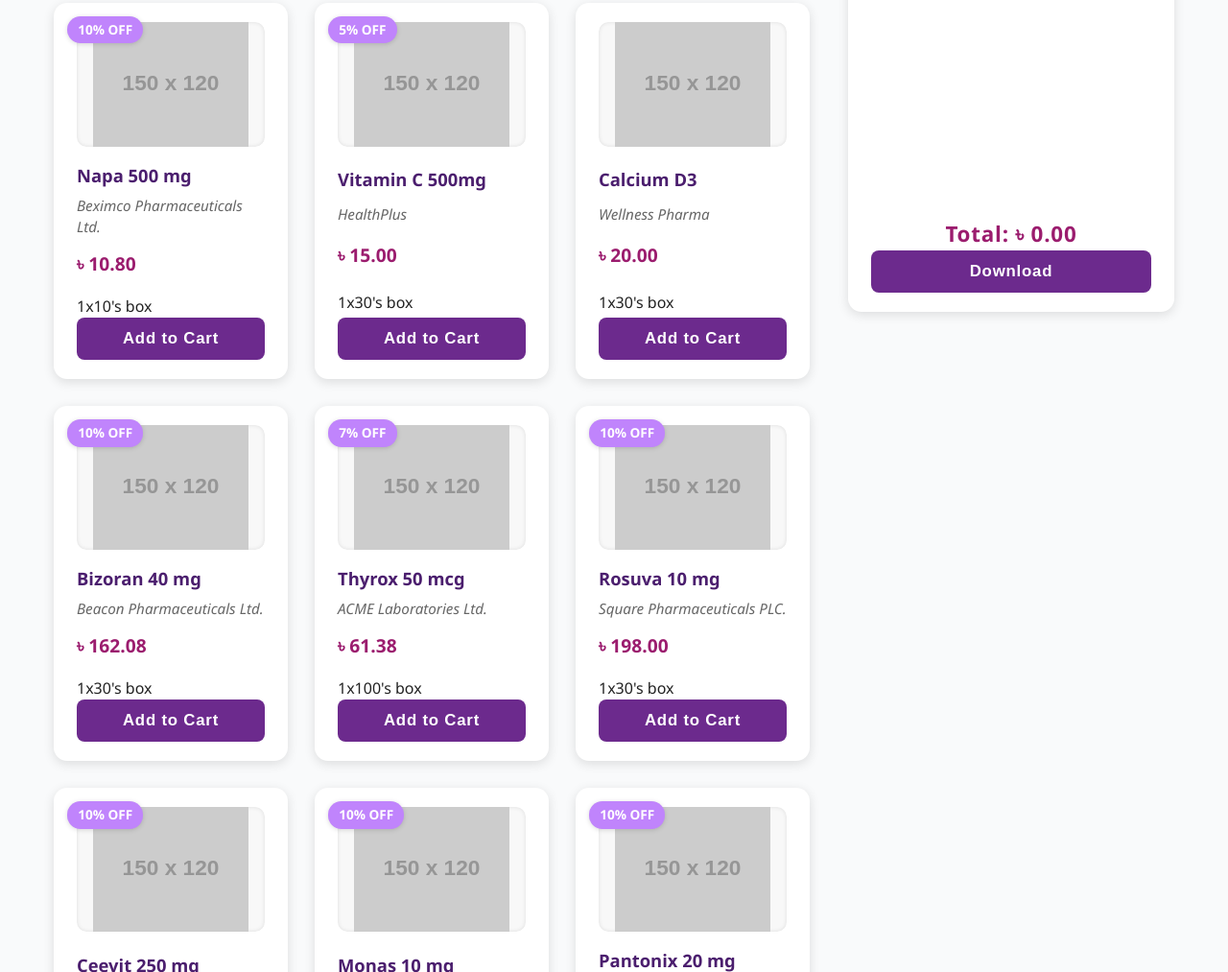
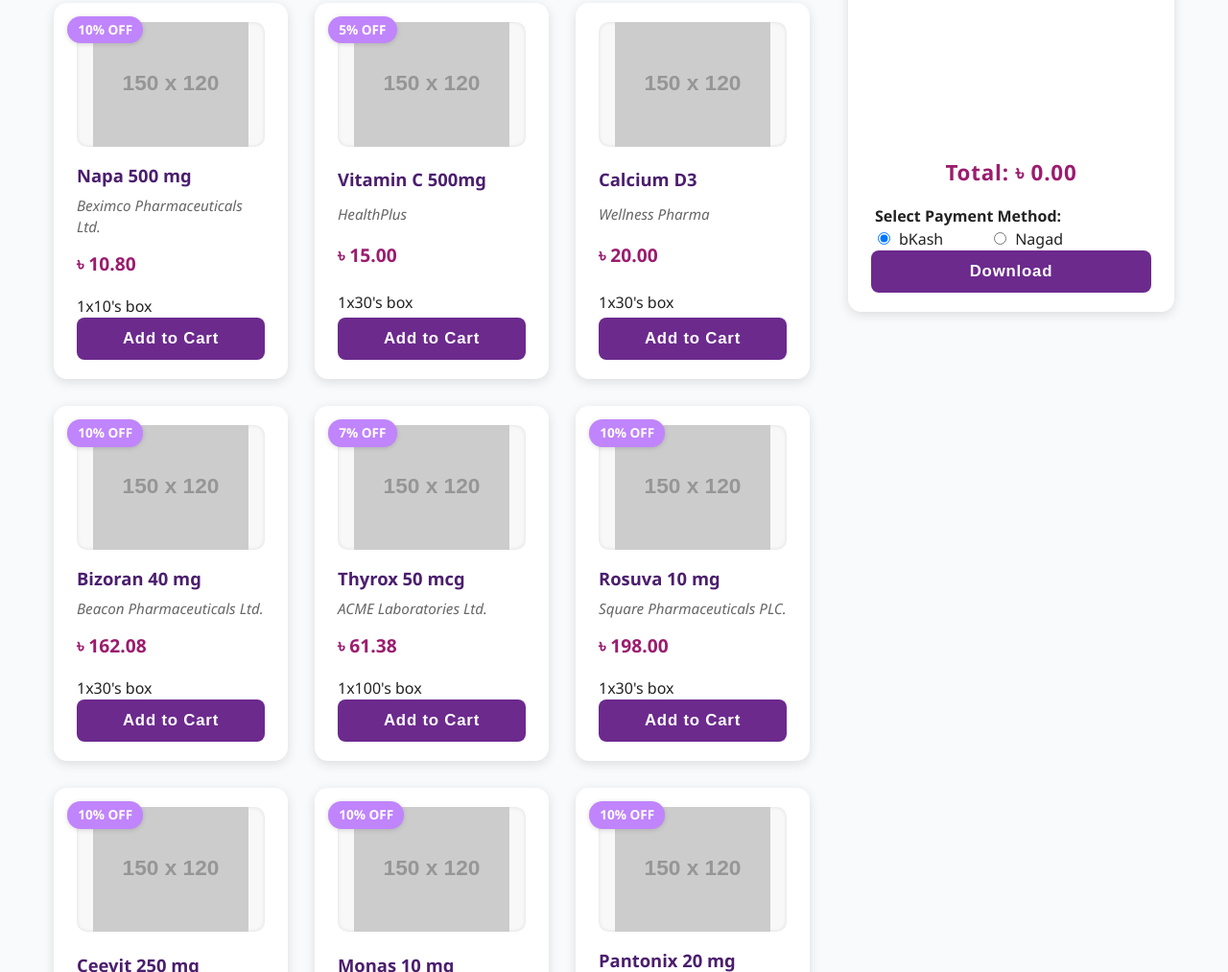
Before and after one commit to arafat11223/online-emergency-medical-services, a plain HTML site: page online_pharmacy.html in a window 1280 px wide. Shown: the part 753-1766 px from the top of the page at 96% size. Drawn offline with nearby package versions, Linux system fonts and the light colour scheme; placeholder pictures from the web are drawn by us.

Commit message:
final update

```diff
--- a/css/online_pharmacy.css
+++ b/css/online_pharmacy.css
@@ -348,3 +348,35 @@ header {
   }
 
 }
+.cart fieldset {
+  width: 100%;
+  max-width: 100%;
+  box-sizing: border-box;
+  margin-top: 1rem;
+  border: none;
+  padding: 0;
+  display: flex;
+  flex-wrap: nowrap;        /* prevent wrapping */
+  gap: 2rem;                /* space between options */
+  align-items: center;      /* vertically center inputs and labels */
+}
+
+.cart fieldset label {
+  flex: 0 0 auto;           /* fixed width per label (auto based on content) */
+  font-weight: normal;
+  cursor: pointer;
+  white-space: nowrap;      /* prevent label text wrapping */
+}
+
+.cart fieldset label input {
+  margin-right: 0.3rem;
+  cursor: pointer;
+}
+
+/* Remove previous media query forcing stacking */
+@media (max-width: 480px) {
+  .cart fieldset label {
+    /* Remove flex-basis 100%; to prevent stacking */
+    white-space: nowrap;
+  }
+}
--- a/online_pharmacy.html
+++ b/online_pharmacy.html
@@ -41,6 +41,16 @@
           <p>Your cart is empty.</p>
         </div>
         <div id="cartTotal">Total: ৳ 0.00</div>
+        <!-- Payment options -->
+        <fieldset aria-label="Select payment method" style="margin-top: 1rem; border:none; padding: 0;">
+          <legend style="font-weight:600;">Select Payment Method:</legend>
+          <label>
+            <input type="radio" name="paymentMethod" value="bkash" checked /> bKash
+          </label>
+          <label style="margin-left: 1rem;">
+            <input type="radio" name="paymentMethod" value="nagad" /> Nagad
+          </label>
+        </fieldset>
         <button id="downloadPdfBtn" class="btn-details" aria-label="Download cart as PDF">Download</button>
       </section>
 
```
Lines whose indentation alone changed are shown as unchanged.
